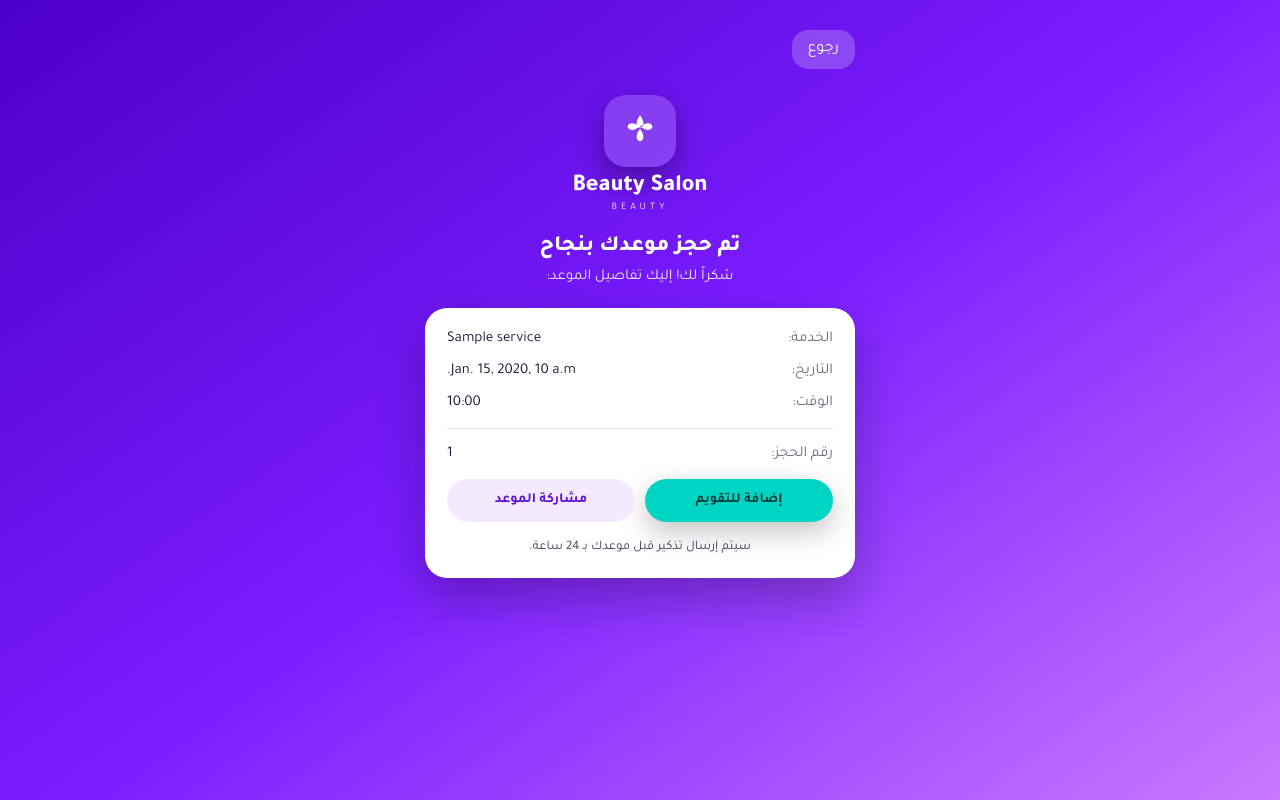
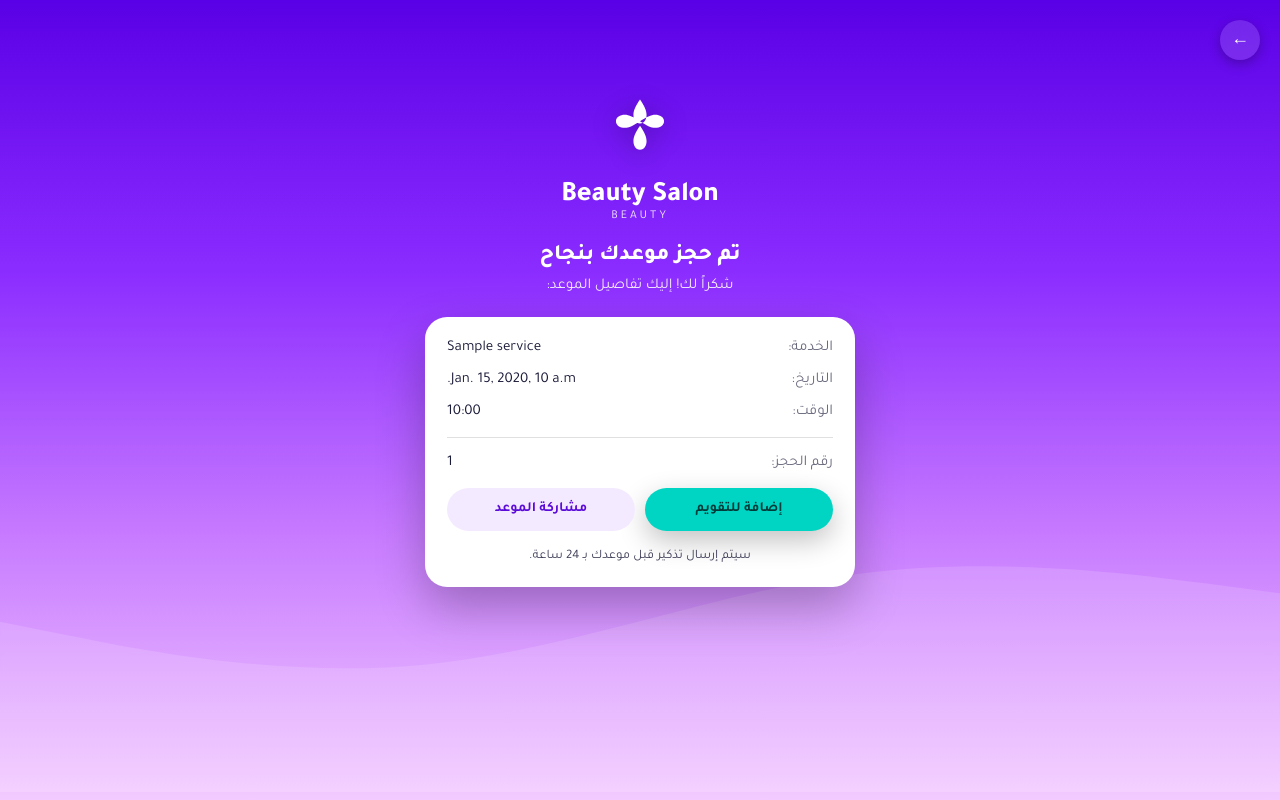
Before and after one commit to Dana1417/beautysalon, a Django app: template templates/booking_success.html in a window 1280 px wide. Run offline with Django 3.2, Linux system fonts and the light colour scheme; the template is opened without the code that fills it: most values are stand-ins (such as "Sample title", 1, 10 or a date in 2020).

Commit message:
update fortend

```diff
--- a/templates/booking_success.html
+++ b/templates/booking_success.html
@@ -14,11 +14,29 @@
     font-family:"Tajawal",sans-serif;
 }
 
+/* خلفية بتدرجات الهوية */
 body{
-    background:linear-gradient(145deg,#4b00c8,#7a1dff,#c77aff);
+    background:linear-gradient(180deg,#5a00e6,#8a2bff,#c77aff,#f3cbff);
     min-height:100vh;color:#fff;
     display:flex;justify-content:center;
     padding:30px 14px;
+    position:relative;overflow:hidden;
+}
+
+/* زر الرجوع — النسخة الأصلية */
+.back-btn{
+    position:absolute;top:20px;right:20px;
+    width:40px;height:40px;border-radius:50%;
+    display:flex;align-items:center;justify-content:center;
+    border:none;font-size:18px;color:#fff;
+    background:rgba(255,255,255,.14);
+    backdrop-filter:blur(8px);
+    box-shadow:0 4px 12px rgba(0,0,0,.25);
+    cursor:pointer;transition:.25s;
+}
+.back-btn:hover{
+    background:rgba(255,255,255,.22);
+    transform:translateY(-2px);
 }
 
 /* الشاشة */
@@ -26,28 +44,22 @@ body{
     width:100%;max-width:430px;position:relative;
 }
 
-/* زر الرجوع */
-.back-btn{
-    position:absolute;right:0;top:0;
-    background:rgba(255,255,255,.22);
-    padding:10px 16px;border-radius:16px;
-    color:#fff;text-decoration:none;font-size:16px;
-    backdrop-filter:blur(12px);
-    transition:.25s;
+/* الشعار الموحد */
+.logo{
+    text-align:center;margin-top:65px;
+    animation:fadeLogo 1s ease;
 }
-.back-btn:hover{background:rgba(255,255,255,.32);}
+.logo svg{
+    width:70px;height:70px;fill:#fff;
+    filter:drop-shadow(0 4px 12px rgba(0,0,0,.25));
+}
+.logo-title{font-size:28px;font-weight:800;margin-top:6px;}
+.logo-sub{font-size:12px;letter-spacing:3px;opacity:.85;margin-top:-4px;}
 
-/* الشعار */
-.logo{text-align:center;margin-top:65px;}
-.logo-icon{
-    width:72px;height:72px;margin:0 auto 6px;
-    background:rgba(255,255,255,.18);
-    border-radius:22px;display:flex;justify-content:center;align-items:center;
-    box-shadow:0 12px 28px rgba(0,0,0,.35);
+@keyframes fadeLogo{
+    0%{opacity:0;transform:translateY(-15px) scale(.95);}
+    100%{opacity:1;transform:translateY(0) scale(1);}
 }
-.logo-icon svg{width:36px;height:36px;fill:#fff;}
-.logo-title{font-size:24px;font-weight:800;}
-.logo-sub{font-size:10px;letter-spacing:4px;opacity:.85;}
 
 /* عنوان */
 .success-title{
@@ -108,23 +120,28 @@ body{
     margin-top:18px;text-align:center;
     font-size:13px;opacity:.85;
 }
+
+/* الموجات */
+.waves{
+    position:absolute;
+    bottom:0;width:100%;opacity:.40;z-index:-1;
+}
+.waves svg{width:100%;}
 </style>
 </head>
 
 <body>
 
+<!-- زر الرجوع -->
+<button class="back-btn" onclick="history.back()">←</button>
+
 <div class="screen">
-
-    <!-- زر الرجوع -->
-    <a class="back-btn" href="{% url 'bookings:select_service' %}">رجوع</a>
 
     <!-- الشعار -->
     <div class="logo">
-        <div class="logo-icon">
-            <svg viewBox="0 0 64 64">
-                <path d="M32 4c-4 6-6 10-6 14s2 8 6 8 6-4 6-8-2-8-6-14zm0 20c-6-4-10-6-14-6s-8 2-8 6 4 6 8 6 8-2 14-6zm0 0c6-4 10-6 14-6s8 2 8 6-4 6-8 6-8-2-14-6zm0 4c-4 6-6 10-6 14s2 8 6 8 6-4 6-8-2-8-6-14z"/>
-            </svg>
-        </div>
+        <svg viewBox="0 0 64 64">
+            <path d="M32 4c-4 6-6 10-6 14s2 8 6 8 6-4 6-8-2-8-6-14zm0 20c-6-4-10-6-14-6s-8 2-8 6 4 6 8 6 8-2 14-6zm0 0c6-4 10-6 14-6s8 2 8 6-4 6-8 6-8-2-14-6zm0 4c-4 6-6 10-6 14s2 8 6 8 6-4 6-8-2-8-6-14z"/>
+        </svg>
         <div class="logo-title">Beauty Salon</div>
         <div class="logo-sub">BEAUTY</div>
     </div>
@@ -170,5 +187,13 @@ body{
 
 </div>
 
+<!-- الموجة -->
+<div class="waves">
+    <svg viewBox="0 0 1440 320">
+        <path fill="#ffffff" fill-opacity="0.33"
+        d="M0,128L80,144C160,160,320,192,480,176C640,160,800,96,960,74.7C1120,53,1280,75,1360,85.3L1440,96V320H0Z"></path>
+    </svg>
+</div>
+
 </body>
 </html>
```
Also changed, not shown: templates/booking_date_time.html (+85 -55 lines), templates/confirm.html (+67 -22 lines), db.sqlite3.
